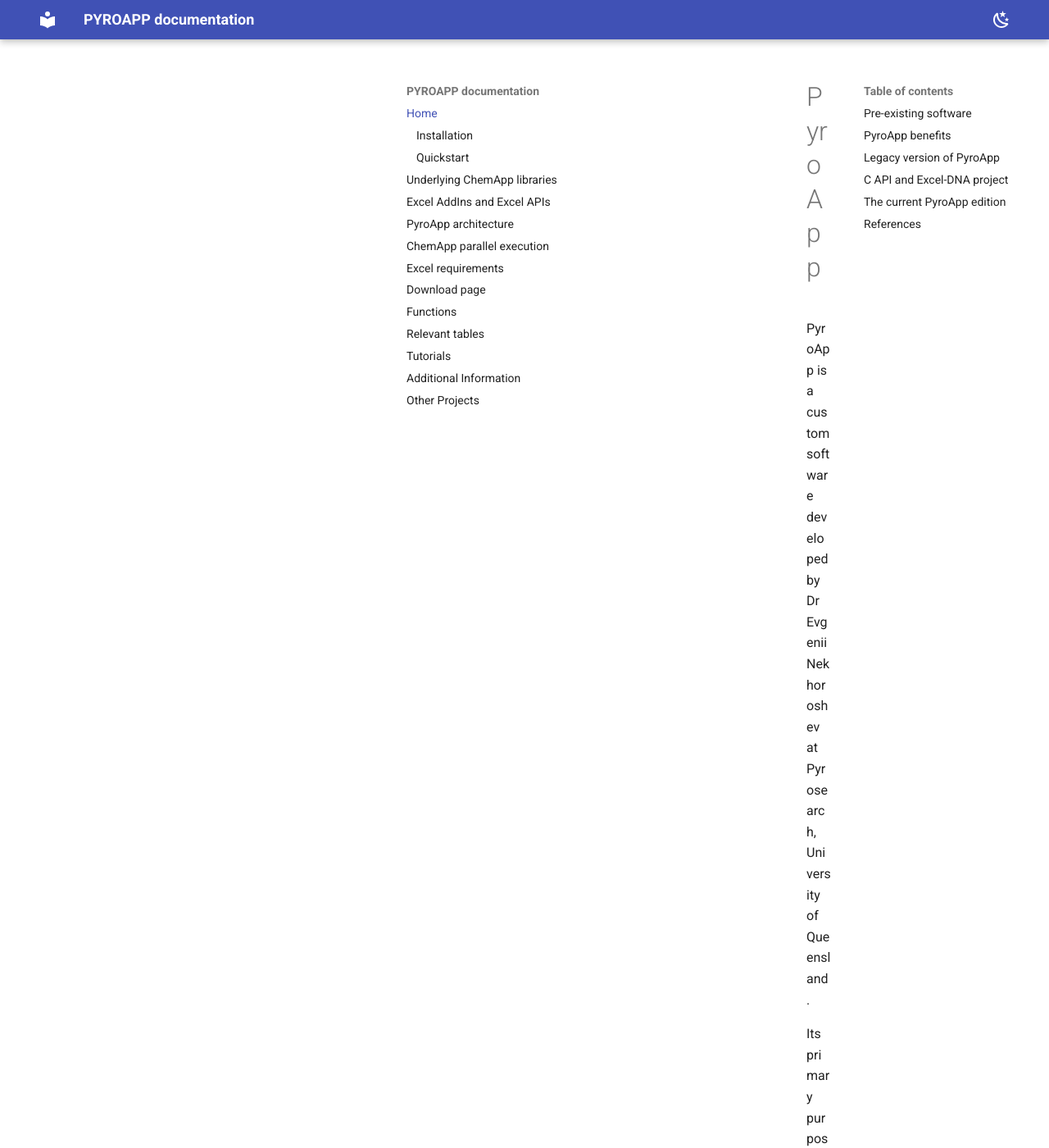
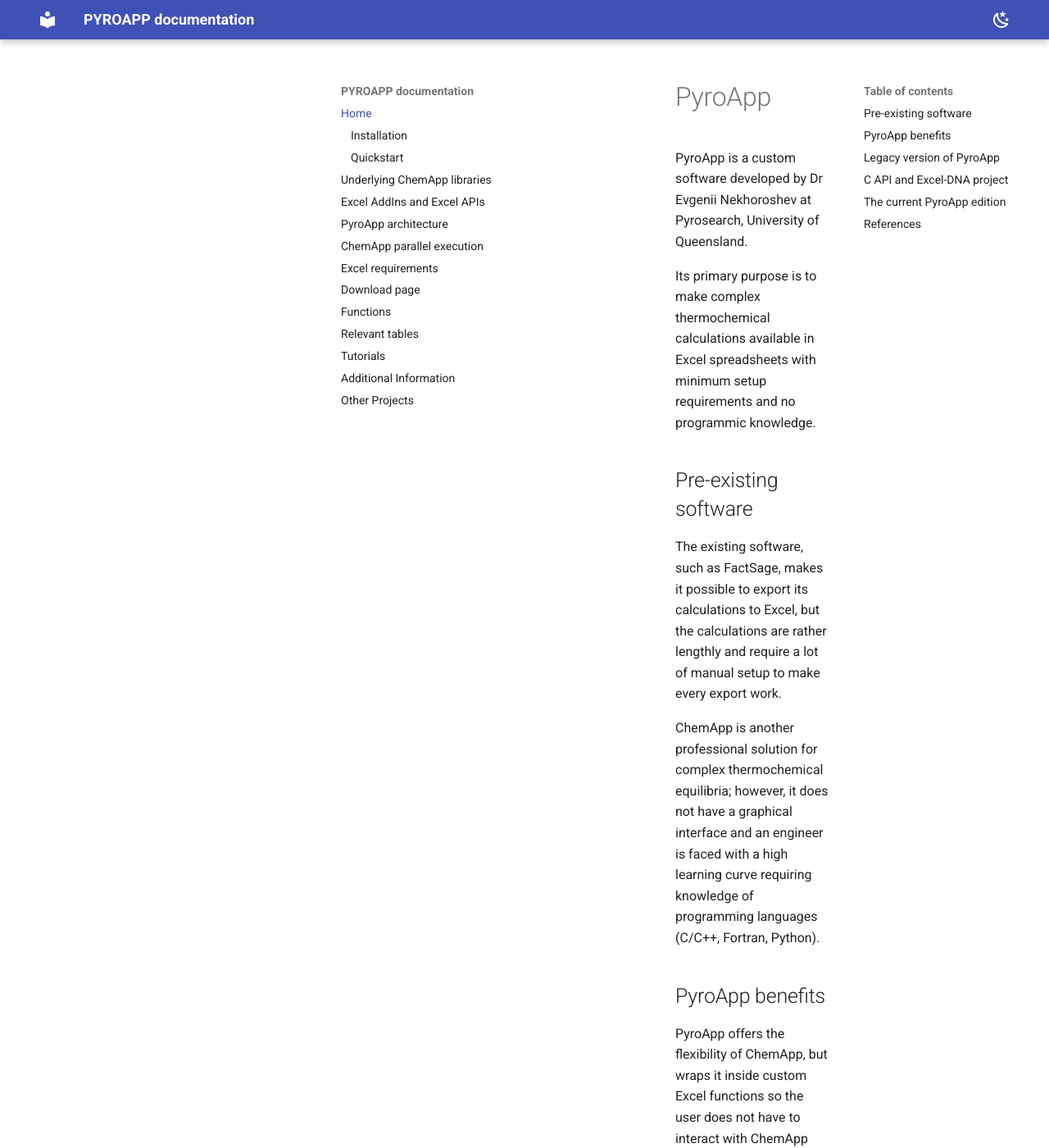
Before and after one commit to evnekdev/pyroapp-docs, an MkDocs documentation site: the page built from docs/index.md, in a window 1280 px wide and 1400 px high. Shown: the whole window at 82% size. Built offline with MkDocs 1.6.1 and Material for MkDocs 9.7.7, drawn with Linux system fonts in a browser that asks for light colours.

Commit message:
Update extra.css

```diff
--- a/docs/stylesheets/extra.css
+++ b/docs/stylesheets/extra.css
@@ -1,10 +1,10 @@
 @media screen and (min-width: 76.25em) {
   .md-sidebar--primary {
-    width: 24rem !important;
+    width: 20rem !important;
   }
 
   .md-sidebar--primary .md-sidebar__scrollwrap {
-    width: 24rem !important;
+    width: 20rem !important;
     overflow-x: auto !important;
   }
 
@@ -23,6 +23,6 @@
   }
 
   .md-main__inner {
-    margin-left: 24rem !important;
+    margin-left: 20rem !important;
   }
 }
```
